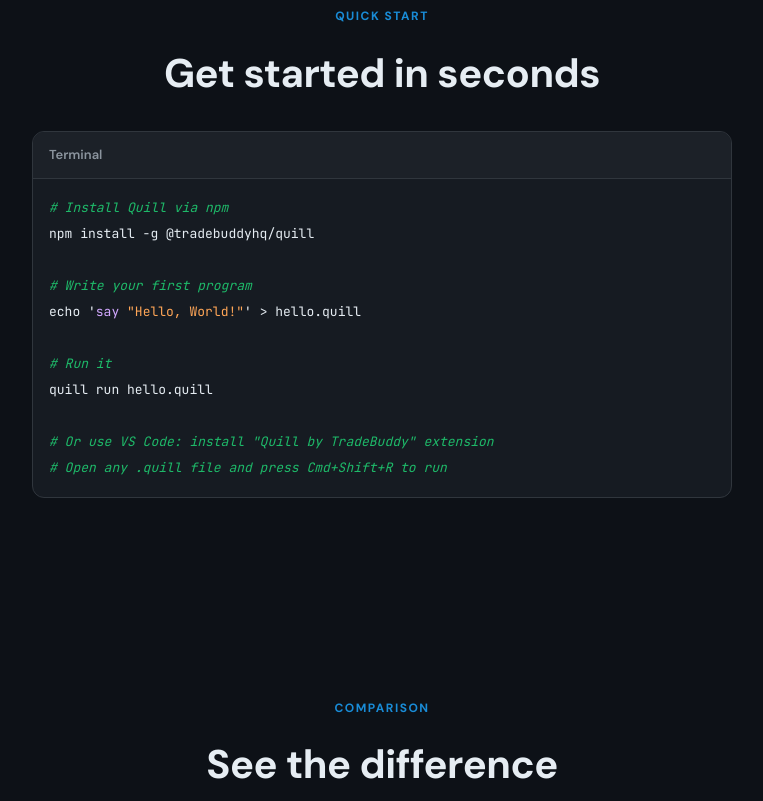
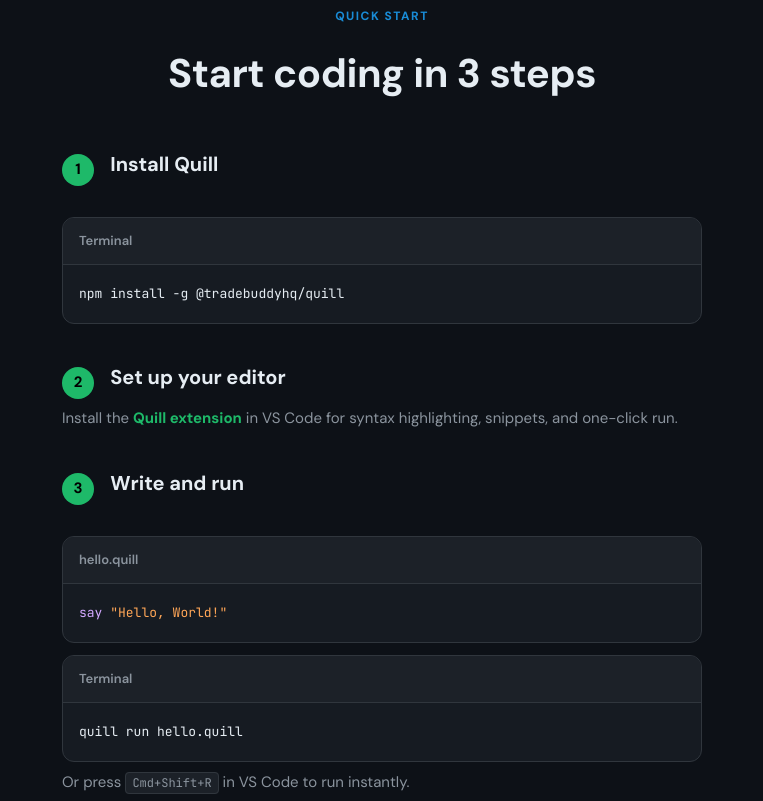
Before and after one commit to tradebuddyhq/quill, a plain HTML site: page site/index.html in a window 1280 px wide. Shown: the part 2120-2921 px from the top of the page, without its empty margins (258-1021 px from the left). Drawn offline with Linux system fonts and the light colour scheme.

Commit message:
Redesign Quick Start as clear 3-step flow: install, editor, run

```diff
--- a/site/css/style.css
+++ b/site/css/style.css
@@ -442,6 +442,66 @@ img { max-width: 100%; }
   line-height: 2;
   color: var(--text-primary);
   overflow-x: auto;
+  text-align: left;
+}
+
+.quickstart-steps {
+  max-width: 640px;
+  margin: 40px auto 0;
+  text-align: left;
+}
+
+.quickstart-step {
+  margin-bottom: 36px;
+}
+
+.quickstart-step h3 {
+  font-size: 20px;
+  font-weight: 700;
+  color: var(--text-primary);
+  margin-bottom: 12px;
+  display: inline-block;
+  vertical-align: middle;
+}
+
+.quickstart-step p {
+  font-size: 15px;
+  color: var(--text-secondary);
+  line-height: 1.6;
+}
+
+.quickstart-step a {
+  color: var(--green);
+}
+
+.step-number {
+  display: inline-flex;
+  align-items: center;
+  justify-content: center;
+  width: 32px;
+  height: 32px;
+  border-radius: 50%;
+  background: var(--green);
+  color: #000;
+  font-weight: 700;
+  font-size: 15px;
+  margin-right: 12px;
+  vertical-align: middle;
+}
+
+.step-hint {
+  margin-top: 8px;
+  font-size: 13px;
+  color: var(--text-secondary);
+}
+
+.step-hint kbd {
+  background: var(--card-bg-alt);
+  border: 1px solid var(--border);
+  border-radius: 4px;
+  padding: 2px 6px;
+  font-family: var(--font-mono);
+  font-size: 12px;
 }
 
 /* ---- Code Comparison Section ---- */
--- a/site/index.html
+++ b/site/index.html
@@ -140,21 +140,39 @@ names = [<span class="str">"Alice"</span>, <span class="str">"Bob"</span>]
   <section class="quickstart">
     <div class="container">
       <p class="section-overline">Quick Start</p>
-      <h2 class="section-title">Get started in seconds</h2>
-      <div class="quickstart-box">
-        <div class="code-header">Terminal</div>
-        <pre><span class="cmt"># Install Quill via npm</span>
-npm install -g @tradebuddyhq/quill
+      <h2 class="section-title">Start coding in 3 steps</h2>
 
-<span class="cmt"># Write your first program</span>
-echo '<span class="kw">say</span> <span class="str">"Hello, World!"</span>' > hello.quill
+      <div class="quickstart-steps">
+        <div class="quickstart-step">
+          <div class="step-number">1</div>
+          <h3>Install Quill</h3>
+          <div class="quickstart-box">
+            <div class="code-header">Terminal</div>
+            <pre>npm install -g @tradebuddyhq/quill</pre>
+          </div>
+        </div>
 
-<span class="cmt"># Run it</span>
-quill run hello.quill
+        <div class="quickstart-step">
+          <div class="step-number">2</div>
+          <h3>Set up your editor</h3>
+          <p>Install the <a href="https://marketplace.visualstudio.com/items?itemName=tradebuddyhq.quill-lang" target="_blank"><strong>Quill extension</strong></a> in VS Code for syntax highlighting, snippets, and one-click run.</p>
+        </div>
 
-<span class="cmt"># Or use VS Code: install "Quill by TradeBuddy" extension</span>
-<span class="cmt"># Open any .quill file and press Cmd+Shift+R to run</span></pre>
+        <div class="quickstart-step">
+          <div class="step-number">3</div>
+          <h3>Write and run</h3>
+          <div class="quickstart-box">
+            <div class="code-header">hello.quill</div>
+            <pre><span class="kw">say</span> <span class="str">"Hello, World!"</span></pre>
+          </div>
+          <div class="quickstart-box" style="margin-top: 12px;">
+            <div class="code-header">Terminal</div>
+            <pre>quill run hello.quill</pre>
+          </div>
+          <p class="step-hint">Or press <kbd>Cmd+Shift+R</kbd> in VS Code to run instantly.</p>
+        </div>
       </div>
+
     </div>
   </section>
 
```
